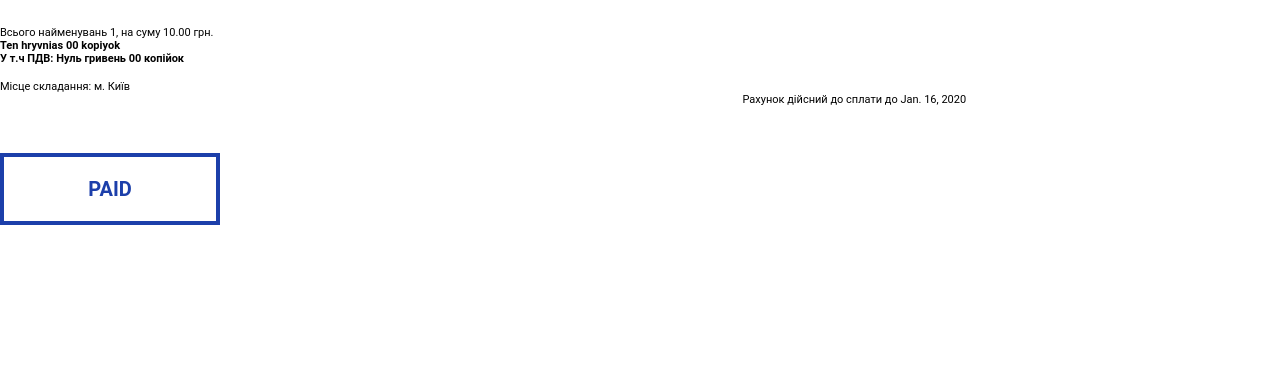
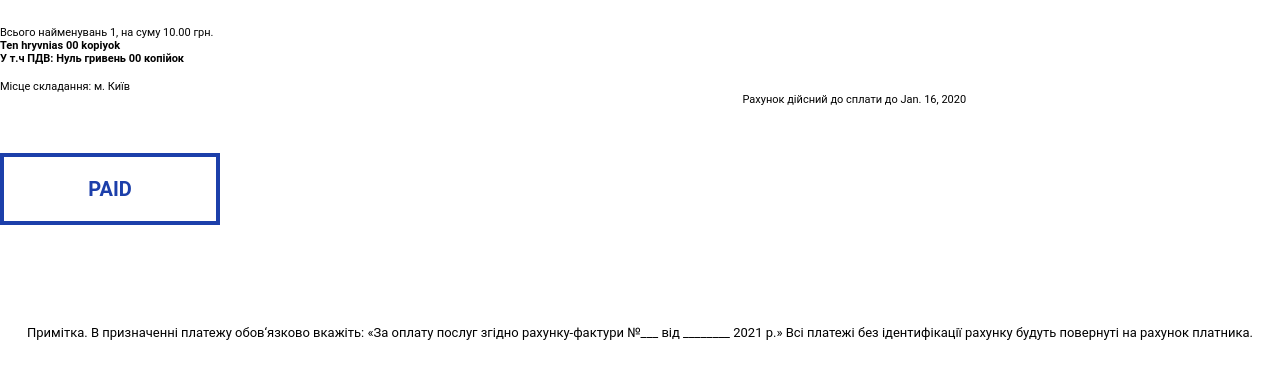
Before and after one commit to roman-tiukh/Data_converter, a Django app: template payment_system/templates/payment_system/invoice.html in a window 1280 px wide. Shown: the part 353-732 px from the top of the page. Run offline with Django 3.2, Linux system fonts and the light colour scheme; the template is opened without the code that fills it: values that come from a table or form of the project are taken from there, others are empty; tables that the repository leaves empty hold one stand-in row (values such as "Sample post"); parts of the project's set-up code (start-up, migrations or seed data) failed here and were passed over.

Commit message:
[DO-1217] Add Note for invoice

```diff
--- a/payment_system/static/payment_system/invoice_stylesheet.css
+++ b/payment_system/static/payment_system/invoice_stylesheet.css
@@ -108,3 +108,9 @@ body {
     font-weight: bold;
     color: #1C3FAA;
 }
+
+.footnote {
+    margin-top: 100px;
+    text-align: center;
+    font-size: 13px;
+}
--- a/payment_system/templates/payment_system/invoice.html
+++ b/payment_system/templates/payment_system/invoice.html
@@ -115,5 +115,10 @@
         {% trans 'PAID' %}
       </div>
     {% endif %}
+    <div class="footnote">
+      Примітка. В призначенні платежу обов‘язково вкажіть:
+      «За оплату послуг згідно рахунку-фактури №___ від ________ 2021 р.»
+      Всі платежі без ідентифікації рахунку будуть повернуті на рахунок платника.
+    </div>
   </body>
 </html>
```
